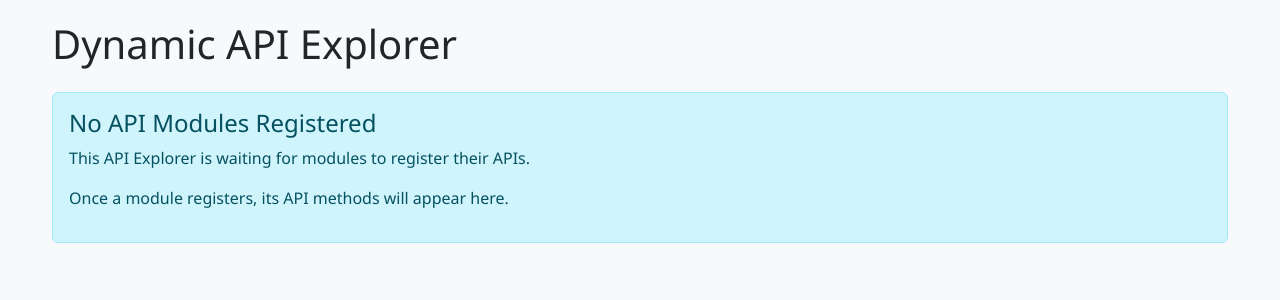
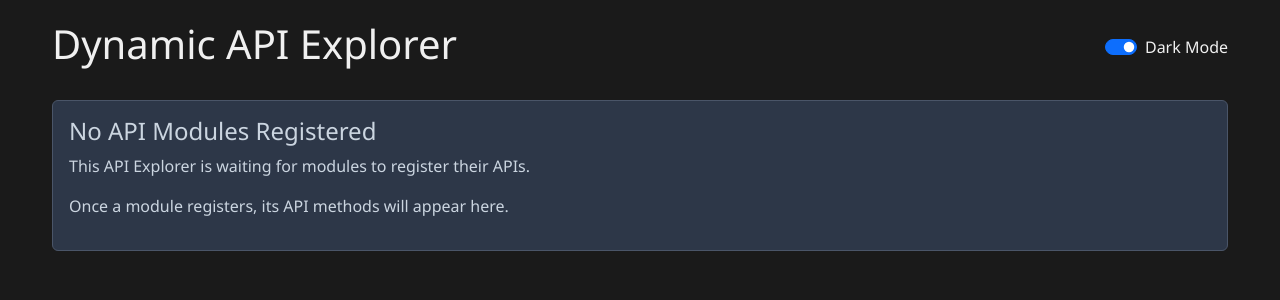
Before and after one commit to PabloSoage/NeuroSync-Framework, a FastAPI app: page / in a window 1280 px wide. Shown: the top 300 px of the page. Run offline with FastAPI, Linux system fonts and the light colour scheme.

Commit message:
Dark mode fastapi

```diff
--- a/api_explorer/static/css/styles.css
+++ b/api_explorer/static/css/styles.css
@@ -2,6 +2,139 @@ body {
     font-family: 'Segoe UI', Tahoma, Geneva, Verdana, sans-serif;
     padding: 20px;
     background-color: #f8f9fa;
+    color: #212529;
+    transition: background-color 0.3s, color 0.3s;
+}
+
+/* Dark Mode Styles */
+body.dark-mode {
+    background-color: #1a1a1a;
+    color: #f0f0f0;
+}
+
+.dark-mode .container {
+    background-color: #1a1a1a;
+}
+
+.dark-mode .card,
+.dark-mode .method-card {
+    background-color: #2d2d2d;
+    border-color: #444;
+}
+
+.dark-mode .card-header,
+.dark-mode .method-header {
+    background-color: #333;
+    border-color: #444;
+    color: #f0f0f0;
+}
+
+.dark-mode .list-group-item {
+    background-color: #2d2d2d;
+    border-color: #444;
+    color: #f0f0f0;
+}
+
+.dark-mode .list-group-item:hover {
+    background-color: #3d3d3d;
+}
+
+.dark-mode .nav-tabs .nav-link {
+    color: #f0f0f0;
+}
+
+.dark-mode .nav-tabs .nav-link.active {
+    background-color: #2d2d2d;
+    color: #f0f0f0;
+    border-color: #444;
+}
+
+.dark-mode pre {
+    background-color: #2d2d2d;
+    color: #f0f0f0;
+    border: 1px solid #444;
+}
+
+.dark-mode .form-control {
+    background-color: #333;
+    border-color: #444;
+    color: #f0f0f0;
+}
+
+/* Fix for table striping in dark mode */
+.dark-mode .table {
+    color: #f0f0f0;
+}
+
+.dark-mode .table-striped tbody tr:nth-of-type(odd) {
+    background-color: #2d2d2d;
+}
+
+.dark-mode .table-striped tbody tr:nth-of-type(even) {
+    background-color: #383838;
+}
+
+/* Make sure table cell text is always visible in dark mode */
+.dark-mode .table-striped tbody tr td {
+    color: #f0f0f0 !important;
+}
+
+.dark-mode .table-bordered {
+    border-color: #444;
+}
+
+.dark-mode .table-dark {
+    background-color: #212529;
+}
+
+/* Fix for type filters section in dark mode */
+.dark-mode .type-filters {
+    background-color: #2d2d2d;
+    border-color: #444;
+    color: #f0f0f0;
+}
+
+.dark-mode .form-check-input {
+    background-color: #333;
+    border-color: #666;
+}
+
+.dark-mode .form-check-input:checked {
+    background-color: #0d6efd;
+    border-color: #0d6efd;
+}
+
+.dark-mode .alert-info {
+    background-color: #2d3748;
+    color: #cbd5e0;
+    border-color: #4a5568;
+}
+
+/* Fix for graph containers in dark mode */
+.dark-mode .graph-container {
+    background-color: #2d2d2d;
+    border-color: #444;
+    color: #f0f0f0;
+}
+
+.dark-mode .channel-graph-container {
+    background-color: #2d2d2d;
+    border-color: #444;
+    color: #f0f0f0;
+}
+
+.dark-mode .type-filter-btn {
+    background-color: #333;
+    color: #f0f0f0;
+}
+
+.dark-mode .type-filter-btn.active {
+    background-color: #0d6efd;
+}
+
+/* This adds a moon toggle icon using CSS only */
+.dark-mode .form-check-input {
+    position: relative;
 }
 
 .nav-link {
--- a/api_explorer/static/js/script.js
+++ b/api_explorer/static/js/script.js
@@ -3,6 +3,69 @@ const webSockets = {};
 const moduleCharts = {}; // Store chart objects by module
 const channelData = {}; // Store historical data by module and channel
 const activeTypeFilters = {}; // Store active type filters by module
+
+// Dark Mode Toggle Functionality
+function initDarkMode() {
+    const darkModeToggle = document.getElementById('darkModeToggle');
+
+    // Check for saved preference or default to dark mode if no preference saved
+    const isDarkMode = localStorage.getItem('darkMode') !== 'light';
+
+    // Set initial state
+    document.body.classList.toggle('dark-mode', isDarkMode);
+    darkModeToggle.checked = isDarkMode;
+
+    // Update charts if they exist
+    updateChartsForDarkMode(isDarkMode);
+
+    // Add event listener for toggle changes
+    darkModeToggle.addEventListener('change', function() {
+        const isDark = this.checked;
+        document.body.classList.toggle('dark-mode', isDark);
+        localStorage.setItem('darkMode', isDark ? 'dark' : 'light');
+
+        // Update charts for the new mode
+        updateChartsForDarkMode(isDark);
+    });
+}
+
+// Update chart themes based on dark mode
+function updateChartsForDarkMode(isDarkMode) {
+    // Set Chart.js defaults based on mode
+    Chart.defaults.color = isDarkMode ? '#f0f0f0' : '#666';
+    Chart.defaults.scale.grid.color = isDarkMode ? 'rgba(255, 255, 255, 0.1)' : 'rgba(0, 0, 0, 0.1)';
+
+    // Set the background color for charts
+    const backgroundColor = isDarkMode ? '#2d2d2d' : '#ffffff';
+
+    // Update existing module charts
+    Object.keys(moduleCharts).forEach(moduleId => {
+        if (moduleCharts[moduleId]) {
+            // Update chart background color
+            moduleCharts[moduleId].options.plugins.tooltip.backgroundColor = isDarkMode ? 'rgba(0, 0, 0, 0.7)' : 'rgba(255, 255, 255, 0.7)';
+            moduleCharts[moduleId].options.plugins.tooltip.titleColor = isDarkMode ? '#fff' : '#000';
+            moduleCharts[moduleId].options.plugins.tooltip.bodyColor = isDarkMode ? '#fff' : '#000';
+
+            moduleCharts[moduleId].update();
+        }
+    });
+
+    // Update individual channel charts
+    if (window.channelCharts) {
+        Object.keys(window.channelCharts).forEach(moduleId => {
+            Object.keys(window.channelCharts[moduleId] || {}).forEach(channelId => {
+                if (window.channelCharts[moduleId][channelId]) {
+                    // Update chart background color
+                    window.channelCharts[moduleId][channelId].options.plugins.tooltip.backgroundColor = isDarkMode ? 'rgba(0, 0, 0, 0.7)' : 'rgba(255, 255, 255, 0.7)';
+                    window.channelCharts[moduleId][channelId].options.plugins.tooltip.titleColor = isDarkMode ? '#fff' : '#000';
+                    window.channelCharts[moduleId][channelId].options.plugins.tooltip.bodyColor = isDarkMode ? '#fff' : '#000';
+
+                    window.channelCharts[moduleId][channelId].update();
+                }
+            });
+        });
+    }
+}
 
 // Toggle method details
 function toggleMethod(moduleId, methodId) {
@@ -1378,6 +1441,9 @@ function updateChannelData(moduleId, data) {
 
 // Add event listeners when the DOM is loaded
 document.addEventListener('DOMContentLoaded', function() {
+    // Initialize dark mode
+    initDarkMode();
+
     // Find all show-graph toggles and add event listeners
     document.querySelectorAll('[id$="-show-graph"]').forEach(toggle => {
         const moduleId = toggle.id.replace('-show-graph', '');
--- a/api_explorer/templates/index.html
+++ b/api_explorer/templates/index.html
@@ -7,9 +7,15 @@
     <!-- Add Chart.js library -->
     <script src="https://cdn.jsdelivr.net/npm/chart.js"></script>
 </head>
-<body>
+<body class="dark-mode">
     <div class="container">
-        <h1 class="mb-4">Dynamic API Explorer</h1>
+        <div class="d-flex justify-content-between align-items-center mb-4">
+            <h1>Dynamic API Explorer</h1>
+            <div class="form-check form-switch">
+                <input class="form-check-input" type="checkbox" id="darkModeToggle" checked>
+                <label class="form-check-label" for="darkModeToggle">Dark Mode</label>
+            </div>
+        </div>
 
         {% if modules %}
             {% for module in modules %}
```
Also changed, not shown: eeg_processor/run.py (+0 -27 lines).
